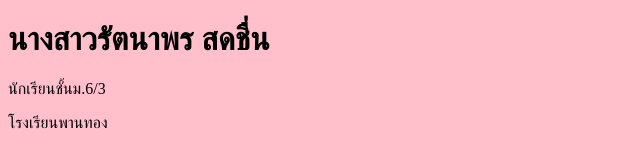
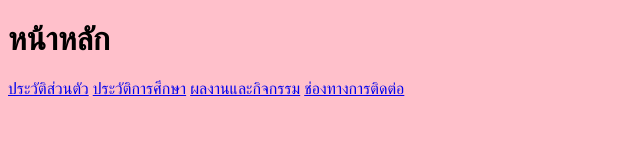
Before and after one commit to aom63/portfolio, a plain HTML site: page index.html in a window 1280 px wide. Shown: the whole page, without its empty margins (0-640 px from the left). Drawn offline with Linux system fonts and the light colour scheme.

Commit message:
Update index.html

```diff
--- a/index.html
+++ b/index.html
@@ -1,29 +1,14 @@
 <!DOCTYPE html>
-
 <html>
-
 <head>
-
     <title>Portfolio นางสาวรััตนาพร</title>
-
 </head>
-
 <body bgcolor="pink">
-
-
-
-<h1>นางสาวรัตนาพร สดชื่น</h1>
-
-
-
-<p>นักเรียนชั้นม.6/3</p>
-
-
-
-<p>โรงเรียนพานทอง</p>
-
-
-
+<h1>หน้าหลัก</h1>
+<p>
+  <a href="profile.html">ประวัติส่วนตัว</a>
+  <a href="education.html">ประวัติการศึกษา</a>
+  <a href="activities.html">ผลงานและกิจกรรม</a>
+  <a href="contact.html">ช่องทางการติดต่อ</a>
 </body>
-
 </html>
```
